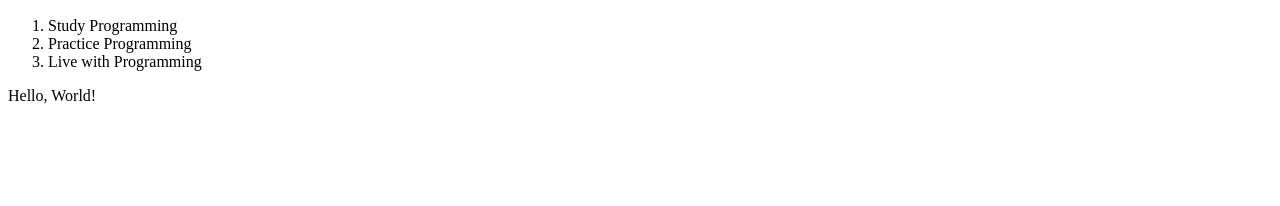
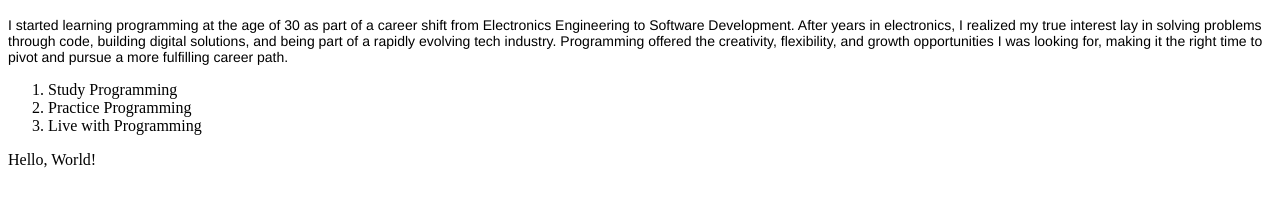
Before and after one commit to MindCodes/Hello, a plain HTML site: page githello.html in a window 1280 px wide. Shown: the part 98-304 px from the top of the page. Drawn offline with Linux system fonts and the light colour scheme.

Commit message:
Added a Message

```diff
--- a/githello.html
+++ b/githello.html
@@ -13,9 +13,14 @@
                 color: tomato;
 
             }
+            p {
+                font-family: 'Franklin Gothic Medium', 'Arial Narrow', Arial, sans-serif;
+                font-size: 14px;
+            }
         </style>
         <body>
             <h1> My Journey to Greatness!</h1>
+            <p>I started learning programming at the age of 30 as part of a career shift from Electronics Engineering to Software Development. After years in electronics, I realized my true interest lay in solving problems through code, building digital solutions, and being part of a rapidly evolving tech industry. Programming offered the creativity, flexibility, and growth opportunities I was looking for, making it the right time to pivot and pursue a more fulfilling career path.</p>
             <ol>
                 <li>Study Programming</li>
                 <li>Practice Programming</li>
```
